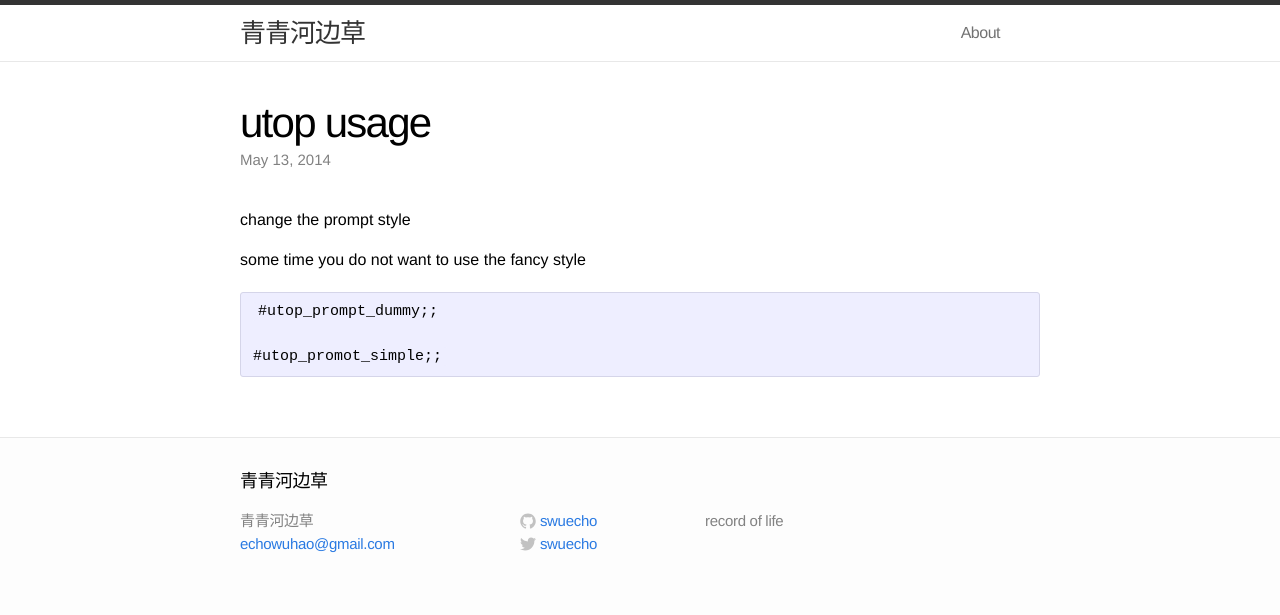
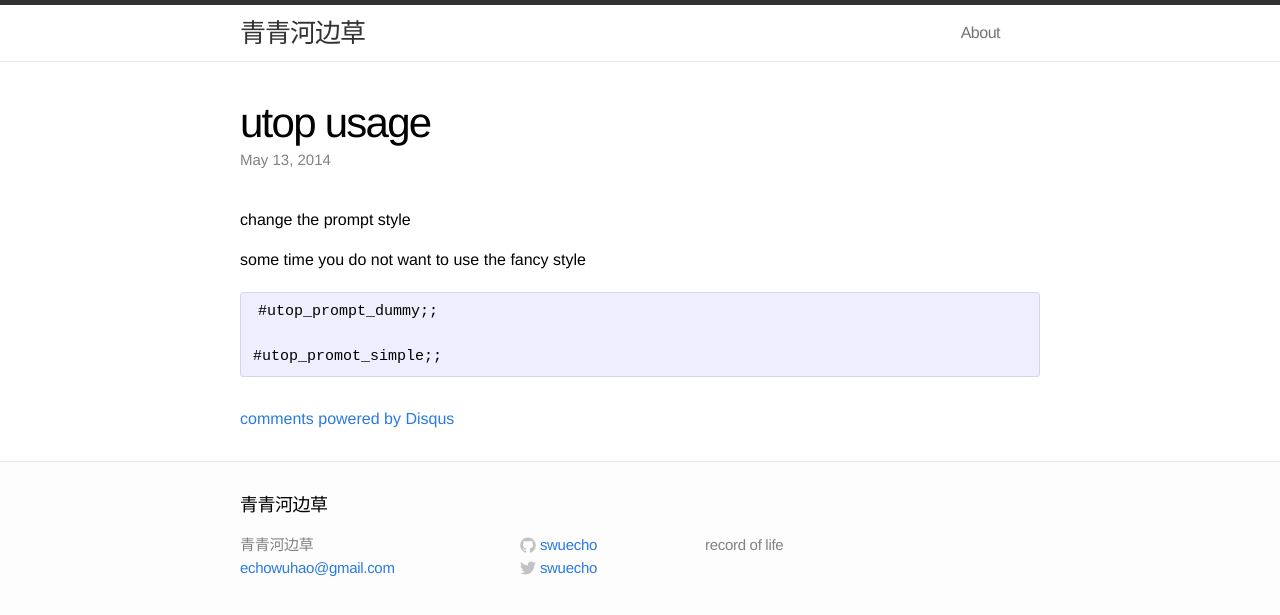
Before and after one commit to swuecho/swuecho.github.io, a Jekyll site: the page built from _posts/2014-05-13-utop-usage.md, in a window 1280 px wide. Shown: the top 615 px of the page. Built offline with Jekyll 4.4.1, drawn with Linux system fonts in a browser that asks for light colours; comment, search, counter and statistics services are not loaded; some of the changed lines change nothing that is shown.

Commit message:
add disqus

```diff
--- a/_layouts/post.html
+++ b/_layouts/post.html
@@ -13,3 +13,17 @@
   </article>
 
 </div>
+<div id="disqus_thread"></div>
+    <script type="text/javascript">
+        /* * * CONFIGURATION VARIABLES: EDIT BEFORE PASTING INTO YOUR WEBPAGE * * */
+        var disqus_shortname = 'swuecho'; // required: replace example with your forum shortname
+
+        /* * * DON'T EDIT BELOW THIS LINE * * */
+        (function() {
+            var dsq = document.createElement('script'); dsq.type = 'text/javascript'; dsq.async = true;
+            dsq.src = '//' + disqus_shortname + '.disqus.com/embed.js';
+            (document.getElementsByTagName('head')[0] || document.getElementsByTagName('body')[0]).appendChild(dsq);
+        })();
+    </script>
+    <noscript>Please enable JavaScript to view the <a href="http://disqus.com/?ref_noscript">comments powered by Disqus.</a></noscript>
+    <a href="http://disqus.com" class="dsq-brlink">comments powered by <span class="logo-disqus">Disqus</span></a>
```
